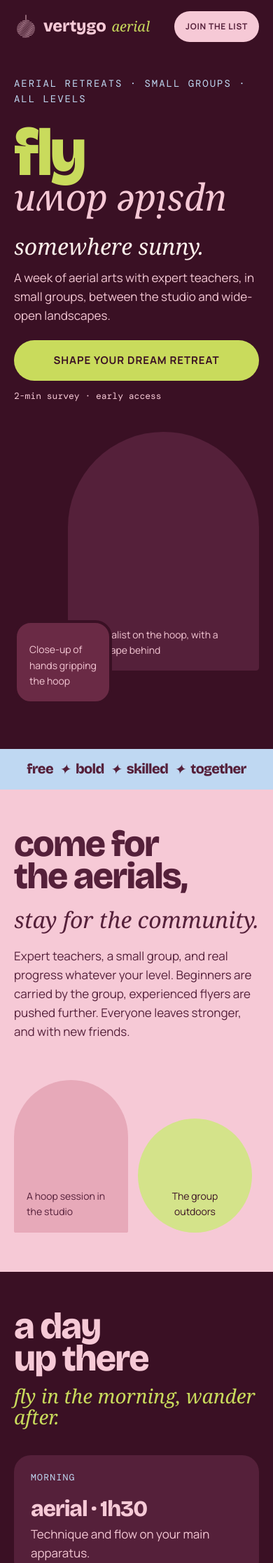
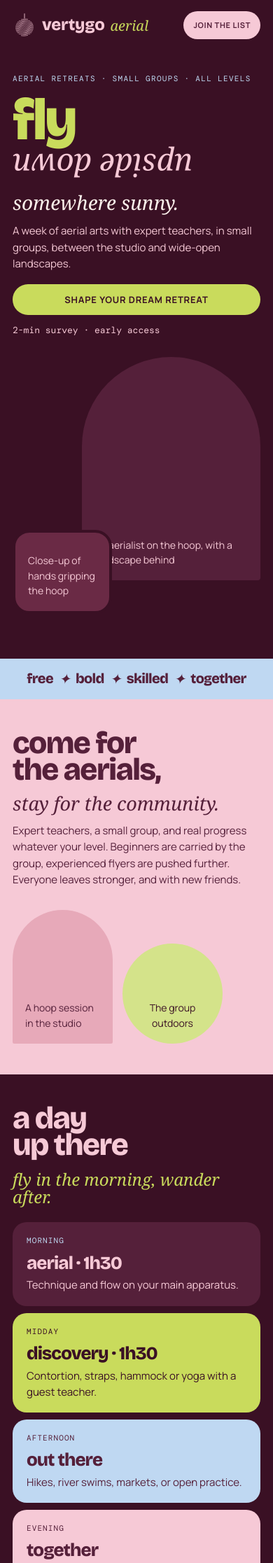
Before and after one commit to lordinatrice/vertygo-site, a Jekyll site: the page built from index.html, in a window 390 px wide. Shown: the top 2233 px of the page at 70% size. Built offline with Jekyll 4.4.1, drawn with Linux system fonts in a browser that asks for light colours; some web fonts are replaced.

Commit message:
Scale the whole mobile layout down a notch
Smaller body text, buttons, cards, chips, spacing and headings under
640px. The mobile page goes from about 5900px to 4700px tall.

Co-Authored-By: Claude Opus 5.5 <noreply@anthropic.com>
Claude-Session: https://claude.ai/code/session_01TBiqz2tzn6LReaUmnGXrk7

```diff
--- a/assets/css/main.css
+++ b/assets/css/main.css
@@ -352,12 +352,44 @@ main:focus { outline: none; }
   .script--lg { font-size: 32px; }
   .script--md { font-size: 28px; }
   .band__list { font-size: 20px; gap: 6px 8px; }
-  .hero__photo-main { width: 78%; max-height: 380px; }
+  .hero__photo-main { width: 72%; max-height: 320px; }
   .hero__photo-detail { width: 40%; height: 120px; }
   .collage--community, .collage--beyond { max-width: 340px; }
   .collage__offset { margin-top: 48px; }
   .portrait { width: 72%; max-width: 280px; }
   .chip { padding: 8px 14px; font-size: 12px; }
-  .join__card { padding: 48px 20px; }
+  .join__card { padding: 40px 20px; gap: 14px; }
+
+  /* Overall rhythm: body text, spacing and cards a notch smaller */
+  :root { --section-y: 44px; --gutter: 18px; }
+  body { font-size: 15px; line-height: 1.55; }
+  .split, .split--beyond { gap: 32px; }
+  .stack { gap: 14px; }
+  .stack--lg { gap: 24px; }
+  .eyebrow { font-size: 11px; letter-spacing: 0.12em; }
+  .hero__copy .eyebrow { margin-bottom: 14px; }
+  .hero__fly { font-size: 84px; }
+  .hero__upside-down { font-size: 44px; }
+  .hero__where { font-size: 28px; }
+  .hero__actions { margin-top: 18px; }
+  .hero__grid { gap: 28px; }
+  .button { min-height: 44px; padding: 12px 22px; font-size: 13px; }
+  .button--small { min-height: 40px; padding: 8px 14px; font-size: 11px; }
+  .display--xl, .display--lg { font-size: 44px; }
+  .display--md { font-size: 42px; }
+  .display--huge { font-size: 60px; }
+  .script--lg { font-size: 27px; }
+  .script--md { font-size: 24px; }
+  .day__card { gap: 12px; padding: 18px 20px; border-radius: 20px; }
+  .day__card .display--card { font-size: 26px; }
+  .day__time { font-size: 11px; }
+  .rule-list__row { padding: 10px 0; }
+  .collage--community, .collage--beyond { max-width: 300px; }
+  .destination .display--card { font-size: 22px; }
+  .portrait { max-width: 240px; }
+  .chip { padding: 6px 12px; font-size: 11px; }
+  .chips { gap: 8px; }
+  .join__card { border-radius: 24px; }
+  .site-footer { padding: 20px var(--gutter); font-size: 12px; }
   .join__card { border-radius: 28px; }
 }
```
